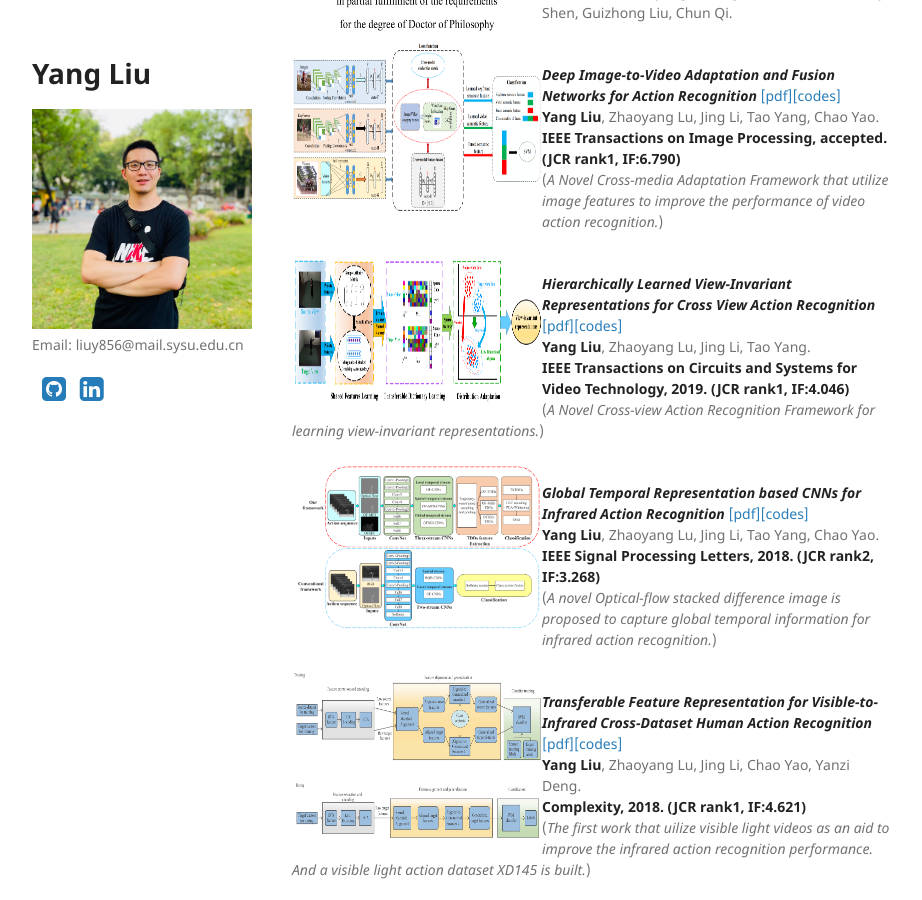
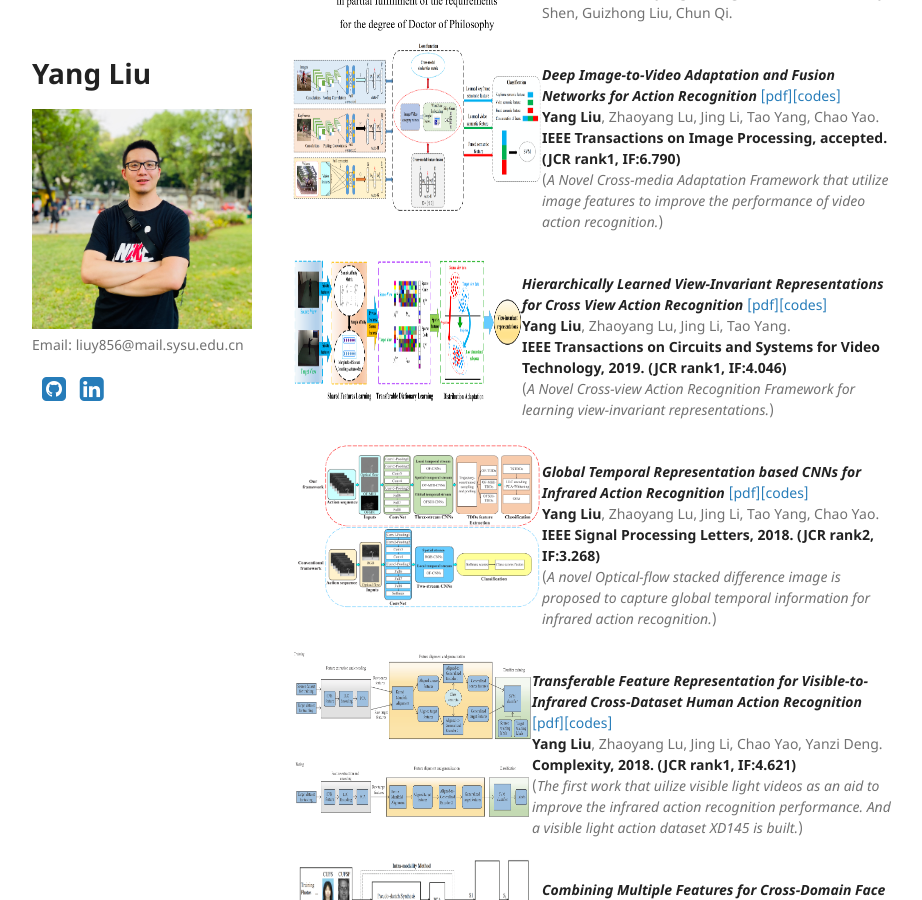
Before and after one commit to YangLiu9208/home, a Jekyll site: the page built from index.md, in a window 1280 px wide and 900 px high, scrolled down 939 px. Shown: the whole window, without its empty margins (178-1100 px from the left). Built offline with Jekyll 4.4.1, drawn with Linux system fonts in a browser that asks for light colours; a style sheet for code colours, icons or effects is not loaded.

Commit message:
Update index.md

```diff
--- a/index.md
+++ b/index.md
@@ -50,7 +50,7 @@ Committee: Zhaoyang Lu, Jing Li, Quanxue Gao, Peiyi Shen, Guizhong Liu, Chun Qi.
 
 <div align="left">
           <a>
-            <img border="0" src="./TCSVT.png" align="left" width="250" height="150">
+            <img border="0" src="./TCSVT.png" align="left" width="230" height="150">
           </a>
 </div>
 ***Hierarchically Learned View-Invariant Representations for Cross View Action Recognition*** [[pdf]](https://ieeexplore.ieee.org/document/8453034)[[codes]](https://yangliu9208.github.io/JSRDA/)
@@ -70,7 +70,7 @@ Committee: Zhaoyang Lu, Jing Li, Quanxue Gao, Peiyi Shen, Guizhong Liu, Chun Qi.
 (*A novel Optical-flow stacked difference image is proposed to capture global temporal information for infrared action recognition.*)
 <div align="left">
           <a>
-            <img border="0" src="./Complexity.png" align="left" width="250" height="170">
+            <img border="0" src="./Complexity.png" align="left" width="240" height="170">
           </a>
 </div>
 ***Transferable Feature Representation for Visible-to-Infrared Cross-Dataset Human Action Recognition*** [[pdf]](http://downloads.hindawi.com/journals/complexity/2018/5345241.pdf)[[codes]](https://yangliu9208.github.io/CDFAG/)
```
